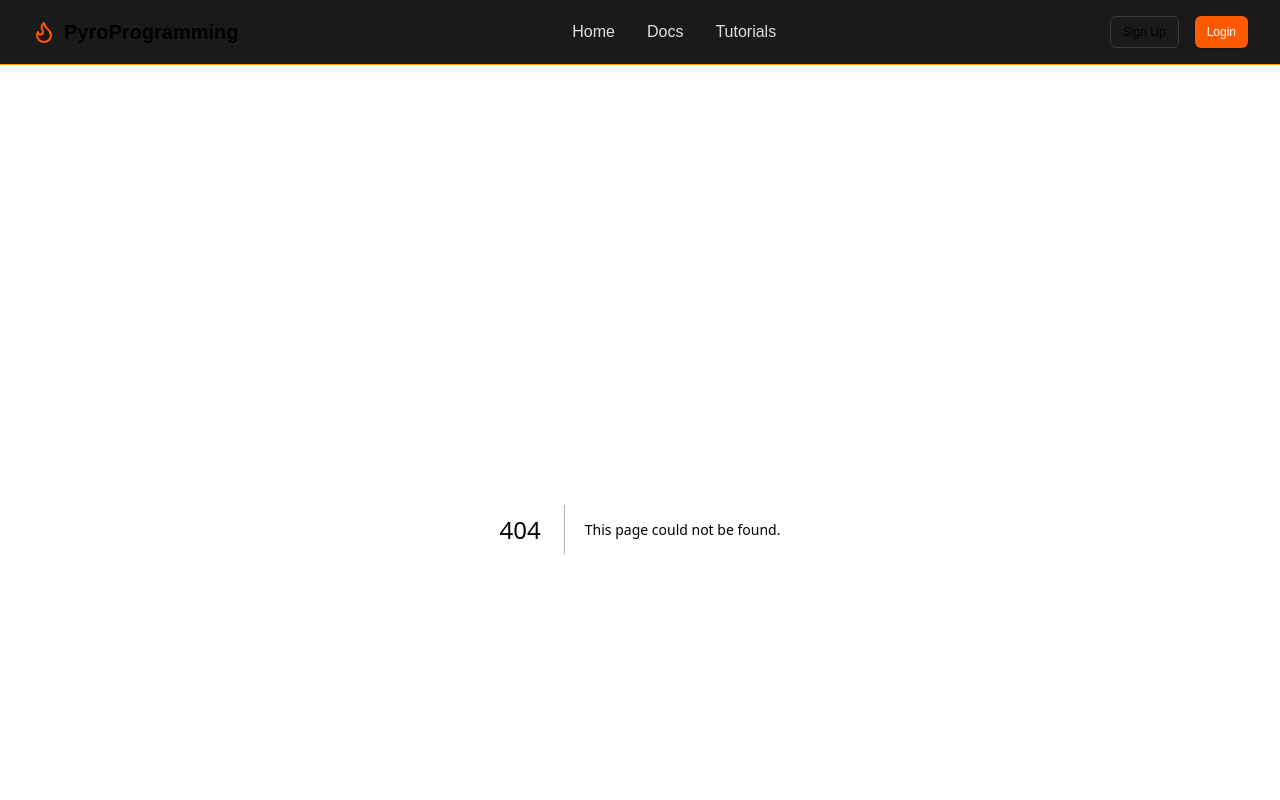
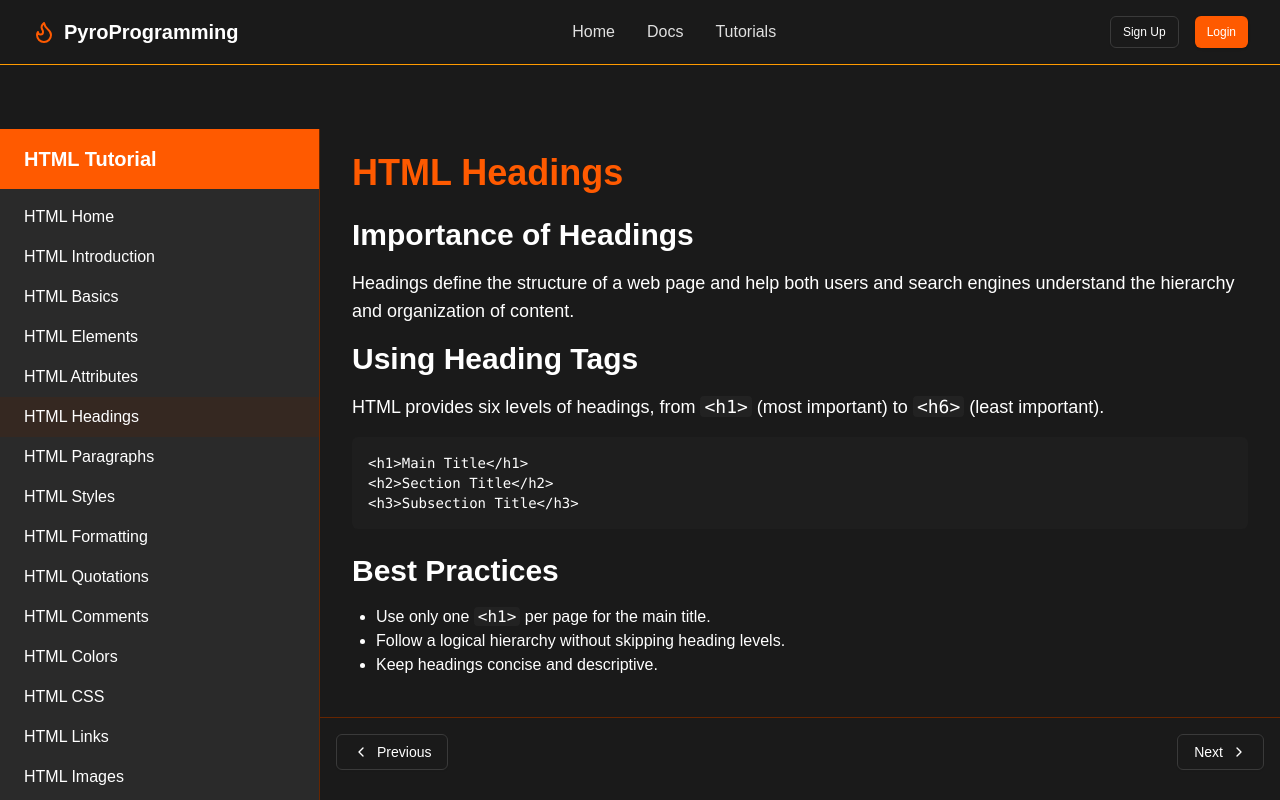
Before and after one commit to 321EZ123/PyroProgramming, a Next.js app: page /tutorials/html/headings in a window 1280 px wide. Before the commit this address had no page. Shown: the top 800 px of the page. Built offline with nearby package versions, Linux system fonts and the light colour scheme.

Commit message:
Create page.tsx

```diff
--- /dev/null
+++ b/src/app/tutorials/html/headings/page.tsx
@@ -0,0 +1,36 @@
+"use client";
+
+export default function HtmlHeadings() {
+  return (
+    <div className="max-w-4xl mx-auto">
+      <h1 className="text-4xl font-bold mb-6 text-primary">HTML Headings</h1>
+
+      <h2 className="text-3xl font-semibold mb-4">Importance of Headings</h2>
+      <p className="text-lg mb-4">
+        Headings define the structure of a web page and help both users and search engines understand the hierarchy and organization of content.
+      </p>
+
+      <h2 className="text-3xl font-semibold mb-4">Using Heading Tags</h2>
+      <p className="text-lg mb-4">
+        HTML provides six levels of headings, from <code className="bg-card/50 px-1 rounded">&lt;h1&gt;</code> (most important) to <code className="bg-card/50 px-1 rounded">&lt;h6&gt;</code> (least important).
+      </p>
+
+      <div className="bg-[#1E1E1E] rounded-md overflow-hidden mb-6">
+        <div className="p-4 text-white font-mono text-sm">
+          <pre>
+            <code>{`<h1>Main Title</h1>
+<h2>Section Title</h2>
+<h3>Subsection Title</h3>`}</code>
+          </pre>
+        </div>
+      </div>
+
+      <h2 className="text-3xl font-semibold mb-4">Best Practices</h2>
+      <ul className="list-disc pl-6 mb-4">
+        <li>Use only one <code className="bg-card/50 px-1 rounded">&lt;h1&gt;</code> per page for the main title.</li>
+        <li>Follow a logical hierarchy without skipping heading levels.</li>
+        <li>Keep headings concise and descriptive.</li>
+      </ul>
+    </div>
+  );
+}
```
